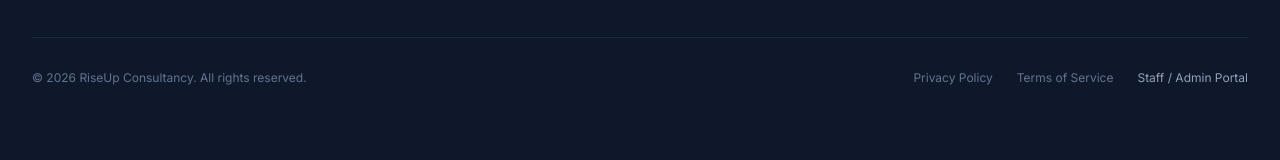
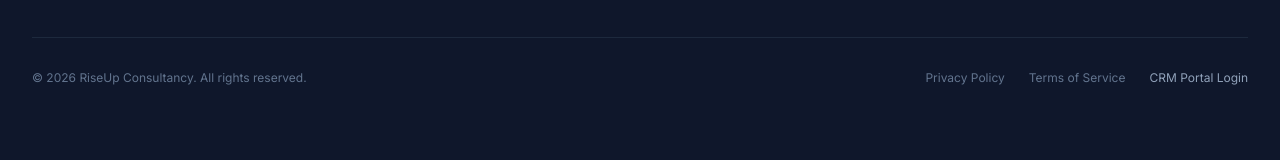
Before and after one commit to riseupconsultancy-pune/riseup-consultancy, a Next.js app: page / in a window 1280 px wide. Shown: the part 2346-2506 px from the top of the page. Built offline with nearby package versions, Linux system fonts and the light colour scheme.

Commit message:
style(footer): link CRM Portal Login directly to /login

```diff
--- a/src/components/Footer.tsx
+++ b/src/components/Footer.tsx
@@ -88,8 +88,8 @@ export default function Footer() {
           <div className="flex items-center gap-6">
             <span className="hover:text-slate-400 transition-colors cursor-pointer">Privacy Policy</span>
             <span className="hover:text-slate-400 transition-colors cursor-pointer">Terms of Service</span>
-            <Link href="/admin/login" className="text-slate-400 hover:text-blue-400 transition-colors">
-              Staff / Admin Portal
+            <Link href="/login" className="text-slate-400 hover:text-blue-400 transition-colors">
+              CRM Portal Login
             </Link>
           </div>
         </div>
```
